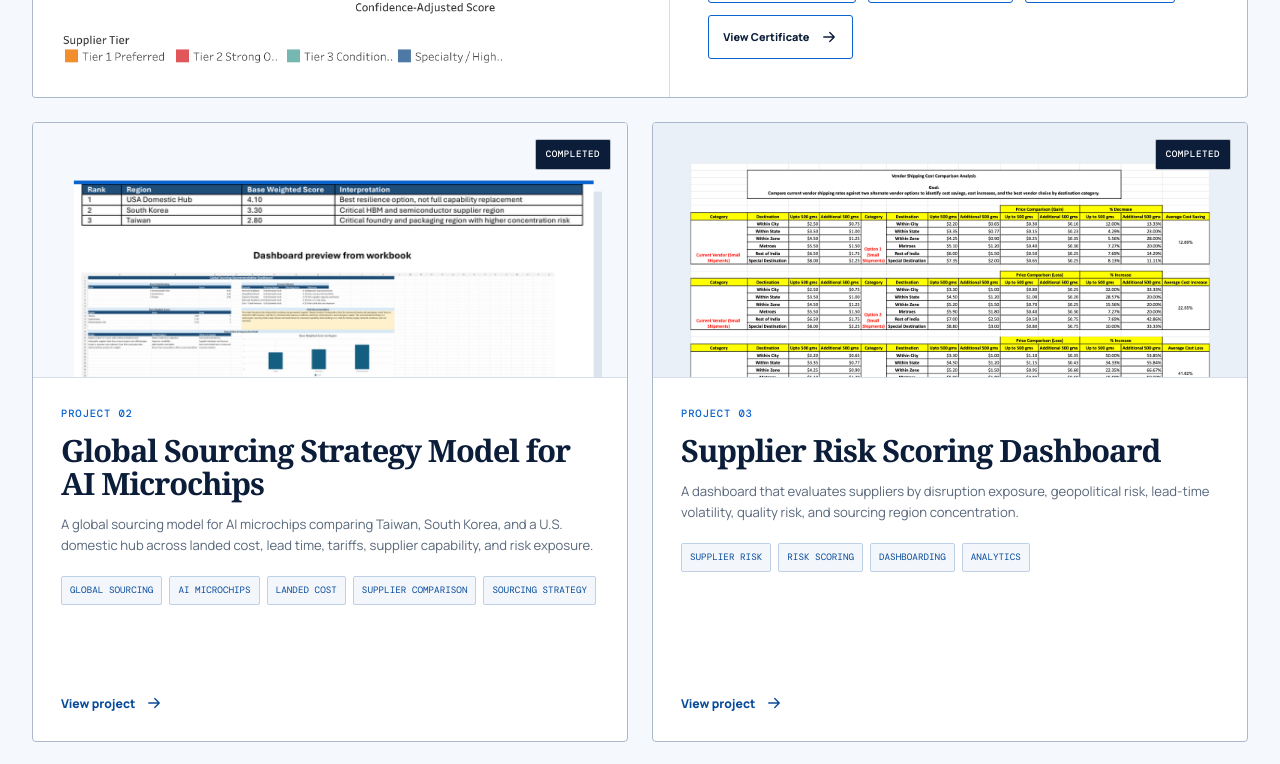
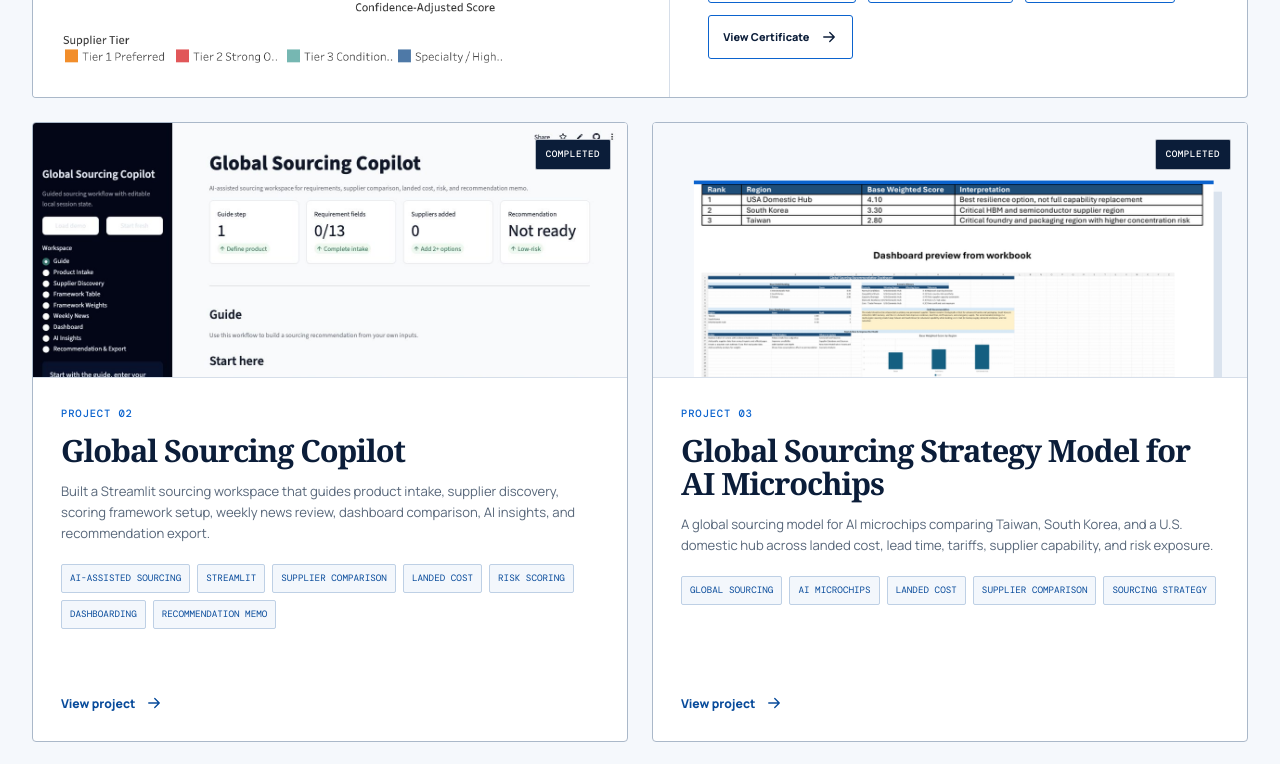
Before and after one commit to shivenparikh1/Portfolio, a React (Vite) app: page / in a window 1280 px wide. Shown: the part 2520-3284 px from the top of the page. Built offline with nearby package versions, Linux system fonts and the light colour scheme.

Commit message:
Add Global Sourcing Copilot project

```diff
--- a/src/HomePage.tsx
+++ b/src/HomePage.tsx
@@ -8,6 +8,8 @@ import {
   resumeHref,
   semiconductorDashboardHref,
   semiconductorProjectTitle,
+  sourcingCopilotPreviewHref,
+  sourcingCopilotTitle,
   sourcingStrategies
 } from "./data";
 import { Icon } from "./components/Icon";
@@ -15,6 +17,7 @@ import { SiteFooter, SiteHeader } from "./components/SiteChrome";
 
 const featuredProjectTitles = [
   semiconductorProjectTitle,
+  sourcingCopilotTitle,
   "Global Sourcing Strategy Model for AI Microchips",
   "Supplier Risk Scoring Dashboard",
   "China Plus One Sourcing Analysis",
@@ -25,6 +28,7 @@ const featuredProjectTitles = [
 
 const projectImages: Partial<Record<string, string>> = {
   [semiconductorProjectTitle]: semiconductorDashboardHref,
+  [sourcingCopilotTitle]: sourcingCopilotPreviewHref,
   "Global Sourcing Strategy Model for AI Microchips":
     "./assets/global-sourcing-ai-microchip-preview.png",
   "Supplier Risk Scoring Dashboard": "./assets/supplier-scorecard-preview.png",
--- a/src/ProjectsPage.tsx
+++ b/src/ProjectsPage.tsx
@@ -6,13 +6,16 @@ import {
   projects,
   resumeHref,
   semiconductorDashboardHref,
-  semiconductorProjectTitle
+  semiconductorProjectTitle,
+  sourcingCopilotPreviewHref,
+  sourcingCopilotTitle
 } from "./data";
 import { Icon } from "./components/Icon";
 import { SiteFooter, SiteHeader } from "./components/SiteChrome";
 
 const projectPreviews: Partial<Record<string, string>> = {
   [semiconductorProjectTitle]: semiconductorDashboardHref,
+  [sourcingCopilotTitle]: sourcingCopilotPreviewHref,
   "Global Sourcing Strategy Model for AI Microchips":
     "./assets/global-sourcing-ai-microchip-preview.png",
   "Supplier Risk Scoring Dashboard": "./assets/supplier-scorecard-preview.png",
--- a/src/data.ts
+++ b/src/data.ts
@@ -57,6 +57,10 @@ export const semiconductorExcelHref =
   "./assets/semiconductor-packaging-global-sourcing-supplier-risk-model.xlsx";
 export const semiconductorCertificateHref =
   "./assets/introduction-to-semiconductor-packaging-coursera-certificate.pdf";
+export const sourcingCopilotTitle = "Global Sourcing Copilot";
+export const sourcingCopilotHref = "https://sourcingcopilot.streamlit.app/";
+export const sourcingCopilotPreviewHref =
+  "./assets/global-sourcing-copilot-streamlit-preview.png";
 
 export const navItems = [
   ["Home", "home"],
@@ -195,6 +199,28 @@ export const projects: Project[] = [
     ],
     status: "Completed",
     badges: ["Featured Project", "Newest Project", "Global Sourcing Focus"]
+  },
+  {
+    title: sourcingCopilotTitle,
+    description:
+      "Built a Streamlit sourcing workspace that guides product intake, supplier discovery, scoring framework setup, weekly news review, dashboard comparison, AI insights, and recommendation export.",
+    skills: [
+      "AI-Assisted Sourcing",
+      "Streamlit",
+      "Supplier Comparison",
+      "Landed Cost",
+      "Risk Scoring",
+      "Dashboarding",
+      "Recommendation Memo"
+    ],
+    tools: ["Python", "Streamlit", "Session State", "Sourcing Workflow", "Dashboard UI"],
+    insights: [
+      "A sourcing tool is stronger when it guides the user from requirements intake through supplier scoring, risk review, and recommendation memo export."
+    ],
+    links: [
+      { label: "Launch Streamlit App", href: sourcingCopilotHref }
+    ],
+    status: "Completed"
   },
   {
     title: "Global Sourcing Strategy Model for AI Microchips",
@@ -344,6 +370,7 @@ export const projectCategories: ProjectCategory[] = [
     description: "Primary work in supplier comparison, sourcing strategy, landed cost, risk analytics, and AI-assisted procurement.",
     projectTitles: [
       semiconductorProjectTitle,
+      sourcingCopilotTitle,
       "Global Sourcing Strategy Model for AI Microchips",
       "Supplier Risk Scoring Dashboard",
       "China Plus One Sourcing Analysis",
```
Also changed, not shown: public/assets/global-sourcing-copilot-streamlit-preview.png (added).
